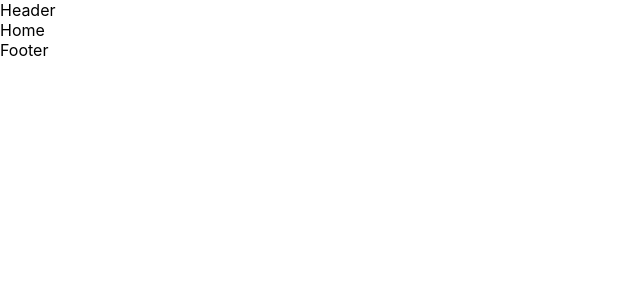
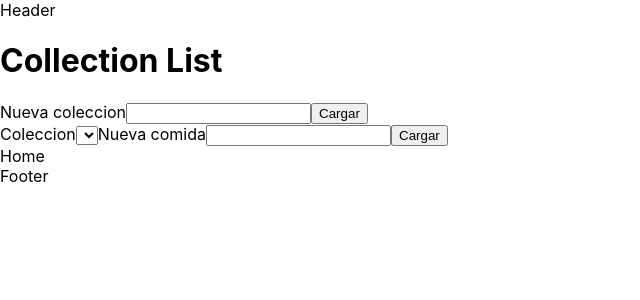
Before and after one commit to santiagoScantamburlo/easyeat, a React (Vite) app: page / in a window 1280 px wide. Shown: the top 300 px of the page, without its empty margins (0-640 px from the left). Built offline with nearby package versions, Linux system fonts and the light colour scheme.

Commit message:
Boceto colecciones y comidas

```diff
--- a/src/app/store.ts
+++ b/src/app/store.ts
@@ -1,9 +1,12 @@
 import { Action, ThunkAction, configureStore } from "@reduxjs/toolkit"
-import counterReducer from "../features/counter/counterSlice"
+import collectionsReducer from "../features/collections/collectionsSlice"
+import foodsReducer from "../features/foods/foodsSlice"
 
 export const store = configureStore({
   reducer: {
-    counter: counterReducer,
+    // counter: counterReducer,
+    collections: collectionsReducer,
+    foods: foodsReducer,
   },
 })
 
--- /dev/null
+++ b/src/components/atom/CollectionList.tsx
@@ -0,0 +1,100 @@
+import { useState } from "react"
+import { useAppDispatch, useAppSelector } from "../../app/hooks"
+import {
+  Collection,
+  CollectionSlice,
+  addCollection,
+  addFoodToCollection,
+} from "../../features/collections/collectionsSlice"
+
+const CollectionList = ({ collections }: { collections: CollectionSlice }) => {
+  const [nuevaComida, setNuevaComida] = useState("")
+  const [coleccion, setColeccion] = useState("")
+  const [nuevaColeccion, setNuevaColeccion] = useState<Collection>({
+    name: "",
+    foods: [],
+  })
+  const collectionState = useAppSelector((state) => state.collections)
+  const dispatch = useAppDispatch()
+  return (
+    <div>
+      <h1>Collection List</h1>
+      <ul>
+        {collections.collections.map((collection, index) => (
+          <>
+            <li key={collection.name + index}>{collection.name}</li>
+            <ul>
+              Comidas
+              {collection.foods.map((food, index) => (
+                <li key={"food" + collection.name + index}>{food}</li>
+              ))}
+            </ul>
+          </>
+        ))}
+      </ul>
+
+      <form
+        onSubmit={(e) => {
+          e.preventDefault()
+          if (nuevaColeccion.name === "") return
+          dispatch(addCollection(nuevaColeccion))
+          setNuevaColeccion({ name: "", foods: [] })
+        }}
+      >
+        <label htmlFor="nueva-coleccion">Nueva coleccion</label>
+        <input
+          id="nueva-coleccion"
+          value={nuevaColeccion.name}
+          onChange={(e) =>
+            setNuevaColeccion({
+              ...nuevaColeccion,
+              name: e.currentTarget.value,
+            })
+          }
+          type="text"
+        />
+        <button type="submit">Cargar</button>
+      </form>
+
+      <form
+        onSubmit={(e) => {
+          e.preventDefault()
+          if (nuevaComida === "" || coleccion === "") return
+          dispatch(
+            addFoodToCollection({
+              collectionName: coleccion,
+              foodName: nuevaComida,
+            }),
+          )
+          setNuevaColeccion({ name: "", foods: [] })
+        }}
+      >
+        <label htmlFor="coleccion">Coleccion</label>
+        <select
+          id="coleccion"
+          value={coleccion}
+          onChange={(e) => setColeccion(e.currentTarget.value)}
+        >
+          {collections.collections.map((collection, index) => (
+            <option
+              key={"food" + collection.name + index}
+              value={collection.name}
+            >
+              {collection.name}
+            </option>
+          ))}
+        </select>
+        <label htmlFor="nueva-comida">Nueva comida</label>
+        <input
+          id="nueva-comida"
+          value={nuevaComida}
+          onChange={(e) => setNuevaComida(e.currentTarget.value)}
+          type="text"
+        />
+        <button type="submit">Cargar</button>
+      </form>
+    </div>
+  )
+}
+
+export default CollectionList
--- a/src/components/template/Layout.tsx
+++ b/src/components/template/Layout.tsx
@@ -1,10 +1,26 @@
+import { useEffect } from "react"
 import { Outlet } from "react-router-dom"
 import { Footer, Header } from ".."
+import { useAppDispatch, useAppSelector } from "../../app/hooks"
+import { setCollections } from "../../features/collections/collectionsSlice"
+import CollectionList from "../atom/CollectionList"
 
 export const Layout = () => {
+  const collectionState = useAppSelector((state) => state.collections)
+  const dispatch = useAppDispatch()
+
+  useEffect(() => {
+    dispatch(
+      setCollections(
+        JSON.parse(localStorage.getItem("tasks")!) || JSON.parse("[]"),
+      ),
+    )
+  }, [])
+
   return (
     <div>
       <Header />
+      <CollectionList collections={collectionState} />
       <Outlet />
       <Footer />
     </div>
--- a/src/features/collections/collectionsSlice.ts
+++ b/src/features/collections/collectionsSlice.ts
@@ -0,0 +1,51 @@
+import { PayloadAction, createSlice } from "@reduxjs/toolkit"
+import { RootState } from "../../app/store"
+
+export interface CollectionSlice {
+  collections: Collection[]
+}
+
+export interface Collection {
+  name: string
+  foods: string[]
+}
+
+const initialState: CollectionSlice = {
+  collections: [],
+}
+
+export const collectionSlice = createSlice({
+  name: "collections",
+  initialState,
+  reducers: {
+    setCollections: (state, action: PayloadAction<Collection[]>) => {
+      state.collections = action.payload
+      localStorage.setItem("collections", JSON.stringify(state.collections))
+    },
+
+    addCollection: (state, action: PayloadAction<Collection>) => {
+      state.collections.push(action.payload)
+      localStorage.setItem("collections", JSON.stringify(state.collections))
+    },
+
+    addFoodToCollection: (
+      state,
+      action: PayloadAction<{ collectionName: string; foodName: string }>,
+    ) => {
+      const collection = state.collections.find(
+        (collection) => collection.name === action.payload.collectionName,
+      )
+      if (collection) {
+        collection.foods.push(action.payload.foodName)
+        localStorage.setItem("collections", JSON.stringify(state.collections))
+      }
+    },
+  },
+})
+
+export const { setCollections, addCollection, addFoodToCollection } =
+  collectionSlice.actions
+
+export const collections = (state: RootState) => state.collections.collections
+
+export default collectionSlice.reducer
--- /dev/null
+++ b/src/features/foods/foodsSlice.ts
@@ -0,0 +1,24 @@
+import { PayloadAction, createSlice } from "@reduxjs/toolkit"
+import { RootState } from "../../app/store"
+
+const initialState: string = ""
+
+export const foodSlice = createSlice({
+  name: "foods",
+  initialState,
+  reducers: {
+    setFoods: (state, action: PayloadAction<string>) => {
+      state = action.payload
+    },
+
+    addFood: (state, action: PayloadAction<string>) => {
+      state = action.payload
+    },
+  },
+})
+
+export const { setFoods, addFood } = foodSlice.actions
+
+export const foods = (state: RootState) => state.foods
+
+export default foodSlice.reducer
```
